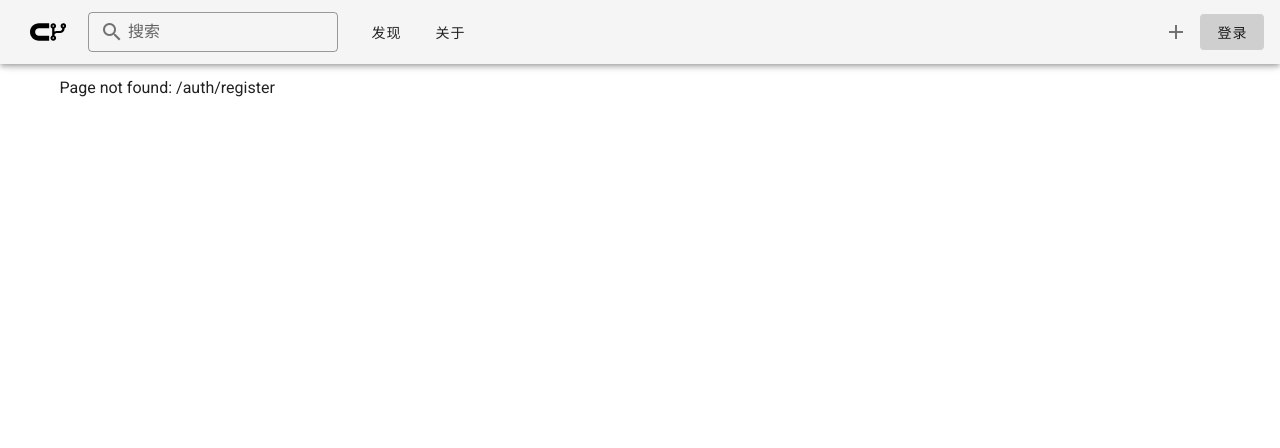
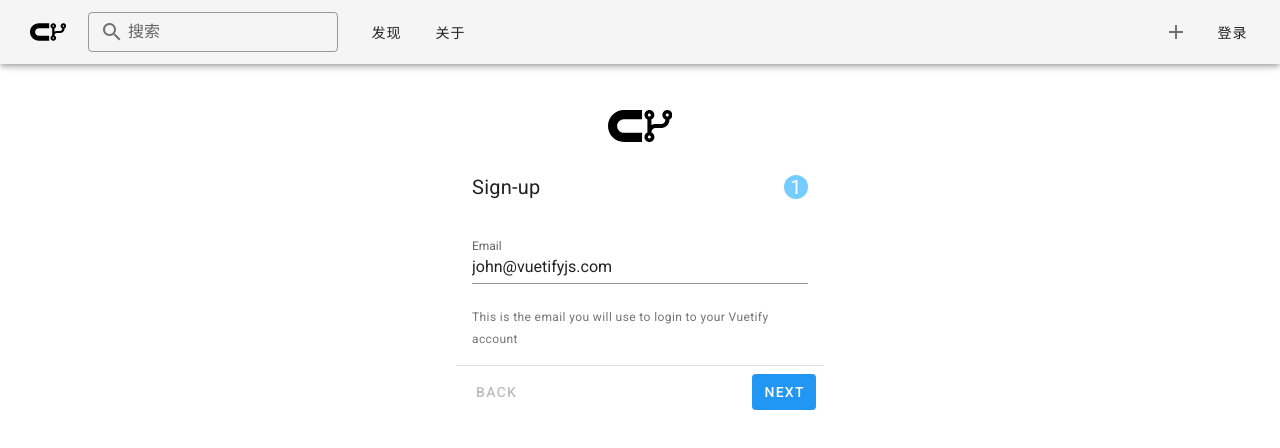
Before and after one commit to UniScratch/gitscratch-frontend, a Vue app: page /#/auth/register in a window 1280 px wide. Before the commit this address had no page. Shown: the top 448 px of the page. Built offline with nearby package versions, Linux system fonts and the light colour scheme.

Commit message:
添加路由滚动；修改注册页面；

```diff
--- a/src/components/Appbar.vue
+++ b/src/components/Appbar.vue
@@ -43,7 +43,7 @@
             </template>
             <span>创建</span>
         </v-tooltip>
-            <v-btn text to="/auth"><!-- 登录 / 注册 -->登录</v-btn>
+            <v-btn text to="/auth/login"><!-- 登录 / 注册 -->登录</v-btn>
     </v-app-bar>
 </template>
 
--- a/src/pages/Auth.vue
+++ b/src/pages/Login.vue
@@ -51,6 +51,7 @@
                 </v-btn-toggle>
                 <v-btn color="accent" v-text="btn_toggle_value == 0 ? '登录' : '注册'" style="border-radius: 4px;" depressed block></v-btn> -->
                 <v-btn color="accent" style="border-radius: 4px;" depressed block>登录</v-btn>
+                <v-btn text to="/auth/register">注册账号</v-btn>
             </div>
         </v-card>
     </v-container>
--- /dev/null
+++ b/src/pages/Register.vue
@@ -0,0 +1,105 @@
+<template>
+    <v-container class="d-flex justify-center">
+        <v-card style="width: 400px; padding: 16px;" elevation="0">
+            <div style="text-align: center;">
+                <img v-if="!$vuetify.theme.dark" src="/GitScratch-icon-black.svg" width="64" />
+                <img v-if="$vuetify.theme.dark" src="/GitScratch-icon-white.svg" width="64" />
+            </div>
+    <v-card-title class="text-h6 font-weight-regular justify-space-between">
+      <span>{{ currentTitle }}</span>
+      <v-avatar
+        color="primary lighten-2"
+        class="subheading white--text"
+        size="24"
+        v-text="step"
+      ></v-avatar>
+    </v-card-title>
+
+    <v-window v-model="step">
+      <v-window-item :value="1">
+        <v-card-text>
+          <v-text-field
+            label="Email"
+            value="john@vuetifyjs.com"
+          ></v-text-field>
+          <span class="text-caption grey--text text--darken-1">
+            This is the email you will use to login to your Vuetify account
+          </span>
+        </v-card-text>
+      </v-window-item>
+
+      <v-window-item :value="2">
+        <v-card-text>
+          <v-text-field
+            label="Password"
+            type="password"
+          ></v-text-field>
+          <v-text-field
+            label="Confirm Password"
+            type="password"
+          ></v-text-field>
+          <span class="text-caption grey--text text--darken-1">
+            Please enter a password for your account
+          </span>
+        </v-card-text>
+      </v-window-item>
+
+      <v-window-item :value="3">
+        <div class="pa-4 text-center">
+          <v-img
+            class="mb-4"
+            contain
+            height="128"
+            src="https://cdn.vuetifyjs.com/images/logos/v.svg"
+          ></v-img>
+          <h3 class="text-h6 font-weight-light mb-2">
+            Welcome to Vuetify
+          </h3>
+          <span class="text-caption grey--text">Thanks for signing up!</span>
+        </div>
+      </v-window-item>
+    </v-window>
+
+    <v-divider></v-divider>
+
+    <v-card-actions>
+      <v-btn
+        :disabled="step === 1"
+        text
+        @click="step--"
+      >
+        Back
+      </v-btn>
+      <v-spacer></v-spacer>
+      <v-btn
+        :disabled="step === 3"
+        color="primary"
+        depressed
+        @click="step++"
+      >
+        Next
+      </v-btn>
+    </v-card-actions>
+  </v-card>
+
+    </v-container>
+</template>
+
+<script>
+export default {
+    name: 'Auth',
+    data: () => ({
+      step: 1,
+    }),
+
+    computed: {
+      currentTitle () {
+        switch (this.step) {
+          case 1: return 'Sign-up'
+          case 2: return 'Create a password'
+          default: return 'Account created'
+        }
+      },
+    },
+};
+</script>
--- a/src/router/index.js
+++ b/src/router/index.js
@@ -1,9 +1,11 @@
 import Vue from "vue";
 import VueRouter from "vue-router";
+import goTo from 'vuetify/lib/services/goto'
 
 import Home from '/src/pages/Home.vue'
 import About from '/src/pages/About.vue'
-import Auth from '/src/pages/Auth.vue'
+import Login from '/src/pages/Login.vue'
+import Register from '/src/pages/Register.vue'
 import UserProfile from '/src/pages/UserProfile.vue'
 
 const NotFound = { template: '<p>Page not found: {{ $route.path }}</p>' }
@@ -20,8 +22,12 @@
         component: About
     },
     {
-        path: "/auth",
-        component: Auth
+        path: "/auth/login",
+        component: Login
+    },
+    {
+        path: "/auth/register",
+        component: Register
     },
     {
         path: "/users/:username",
@@ -35,6 +41,22 @@
 
 var router = new VueRouter({
     routes,
-    // mode: "history",
+    //mode: "history",
+    scrollBehavior: (to, from, savedPosition) => {
+    let scrollTo = 0
+
+    if (to.hash) {
+      scrollTo = to.hash
+    } else if (savedPosition) {
+      scrollTo = savedPosition.y
+    }
+
+    return goTo(scrollTo)
+  },
 })
+
+//router.afterEach((to, from) => {
+//  alert("routed")
+//})
+
 export default router;
```
